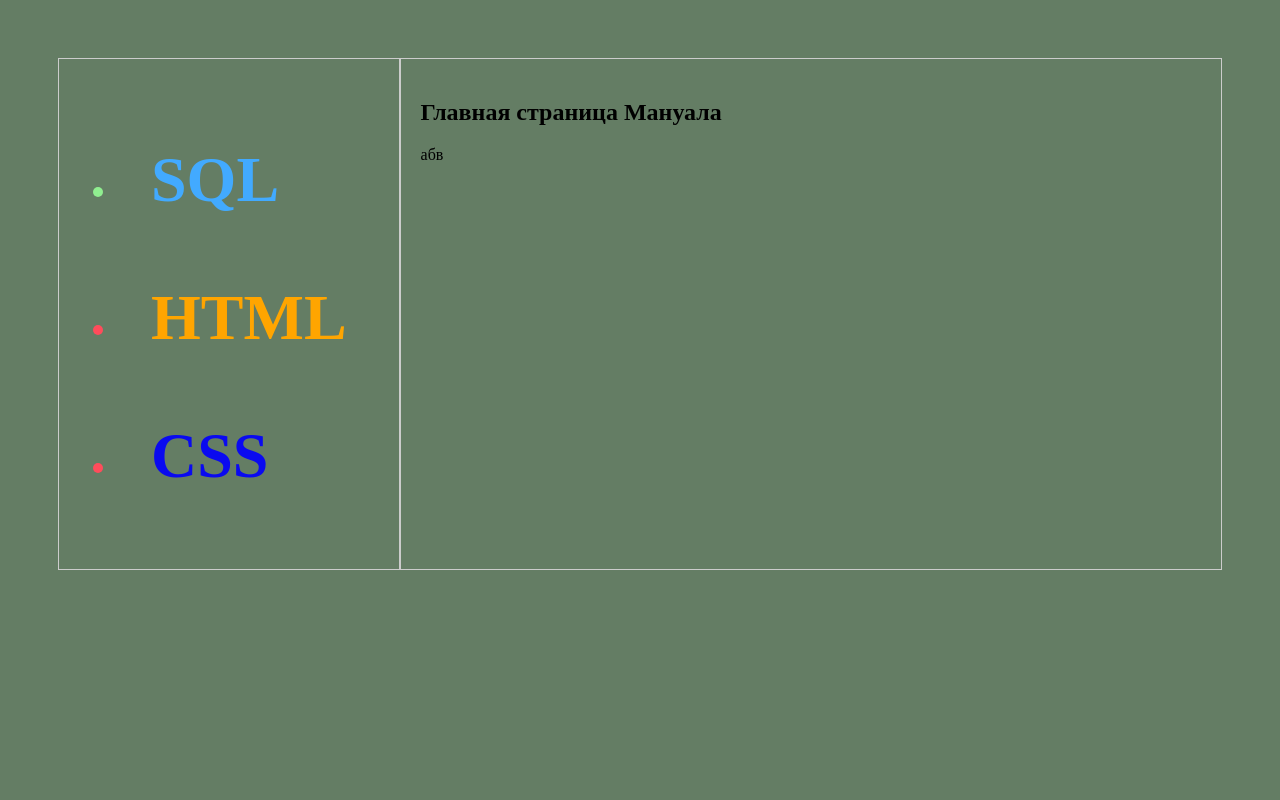
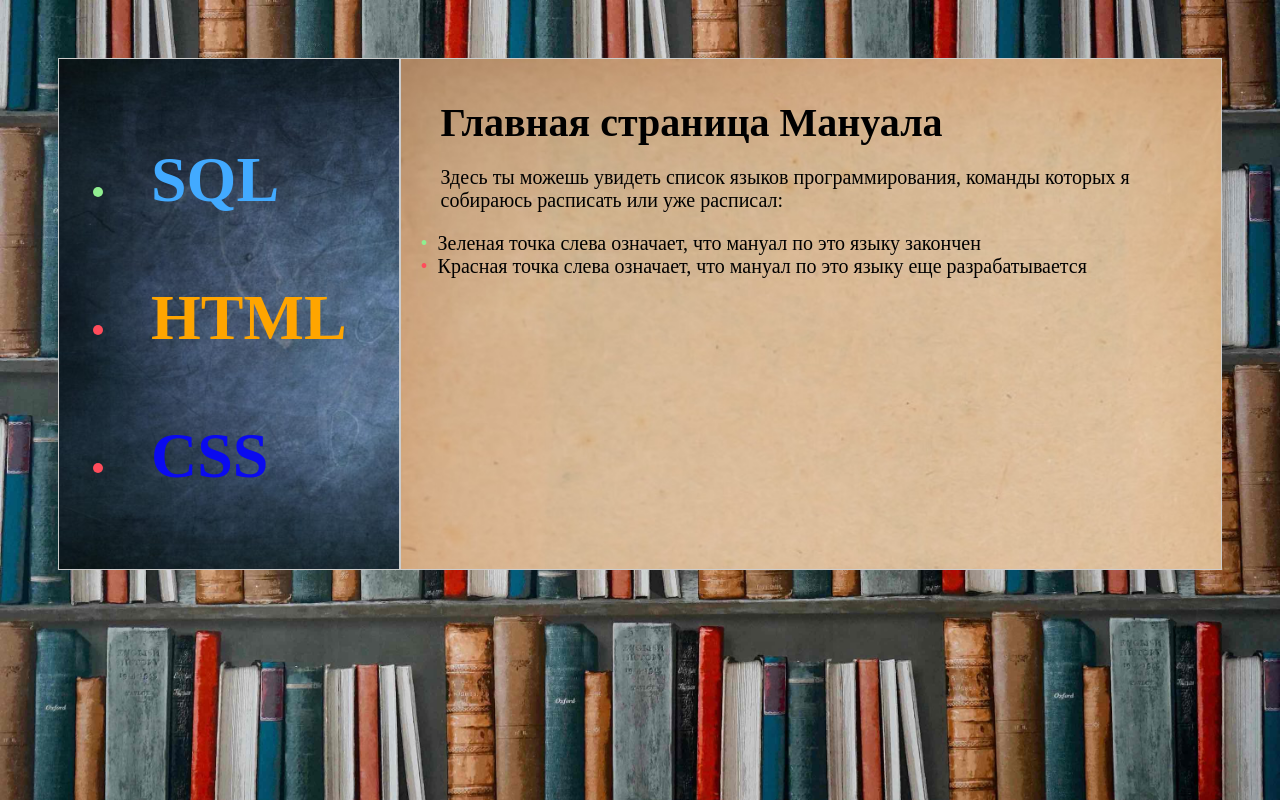
Before and after one commit to Kalyai/Manual, a plain HTML site: page index.html in a window 1280 px wide. Drawn offline with Linux system fonts and the light colour scheme.

Commit message:
Continue develop

```diff
--- a/index.html
+++ b/index.html
@@ -30,8 +30,15 @@
         Главная страница Мануала
     </h2>
     <p>
-        абв
+        Здесь ты можешь увидеть список языков программирования, команды которых я собираюсь расписать
+        или уже расписал:
     </p>
+    <li class="desc_yes">
+      Зеленая точка слева означает, что мануал по это языку закончен
+    </li>
+    <li class="desc_no">
+      Красная точка слева означает, что мануал по это языку еще разрабатывается
+    </li>
   </div>
 </div>
 </body>
--- a/styles.css
+++ b/styles.css
@@ -1,21 +1,41 @@
 body {
-  background: rgb(100, 125, 100);
   padding: 50px;
-  color: black;
   overflow: hidden;
+  background-image: url('полка_книжек2.jpeg'); /* Путь к вашей картинке */
+  background-size: cover; /* Масштабирует изображение, чтобы оно полностью покрывало фон */
+  background-repeat: no-repeat; /* Отключает повторение изображения */
 }
 
-ul {
-  list-style-type: disc;
-  font-size: 32px;
+li {
+  list-style-type: none; /* Убираем стандартные маркеры */
+  position: relative; /* Позиционируем относительно */
+  font-size: 20px; /* Размер шрифта */
 }
 
 li.yes {
+  list-style-type: disc;
+  font-size: 32px;
   color: lightgreen;
 }
 
 li.no {
+  list-style-type: disc;
+  font-size: 32px;
   color: rgb(255, 76, 91);
+}
+
+li.desc_yes::before {
+  content: '•'; /* Устанавливаем контент точки */
+  color: lightgreen; /* Цвет точки */
+  font-size: inherit; /* Наследуем размер шрифта от родительского элемента */
+  margin-right: 5px; /* Отступ между точкой и текстом */
+}
+
+li.desc_no::before {
+  content: '•'; /* Устанавливаем контент точки */
+  color: rgb(255, 76, 91); /* Цвет точки */
+  font-size: inherit; /* Наследуем размер шрифта от родительского элемента */
+  margin-right: 5px; /* Отступ между точкой и текстом */
 }
 
 h1 {
@@ -44,18 +64,36 @@ h1.HTML {
     color: rgb(255, 165, 0);
 }
 
+h2 {
+    text-align: left;
+    font-size: 40px;
+    margin: 20px;
+}
+
+p {
+    text-align: left;
+    font-size: 20px;
+    margin: 20px;
+}
+
 .container {
   display: flex; /* используем флексбокс для создания двух колонок */
   height: 512px;
 }
 
 .left-column {
+  background-image: url('синия_доска.jpg');
+  background-size: cover; /* Масштабирует изображение, чтобы оно полностью покрывало фон */
+  background-repeat: no-repeat; /* Отключает повторение изображения */
   flex: 0 0 228px; /* фиксированный размер ширины для левой колонки */
   padding: 20px;
   border: 1px solid #ccc;
 }
 
 .right-column {
+  background-image: url('полая_страница1.jpeg');
+  background-size: cover; /* Масштабирует изображение, чтобы оно полностью покрывало фон */
+  background-repeat: no-repeat; /* Отключает повторение изображения */
   flex-grow: 1; /* правая колонка будет растягиваться на оставшееся свободное пространство */
   padding: 20px;
   border: 1px solid #ccc;
```
Also changed, not shown: 1 other file. Lines whose indentation alone changed are shown as unchanged.
